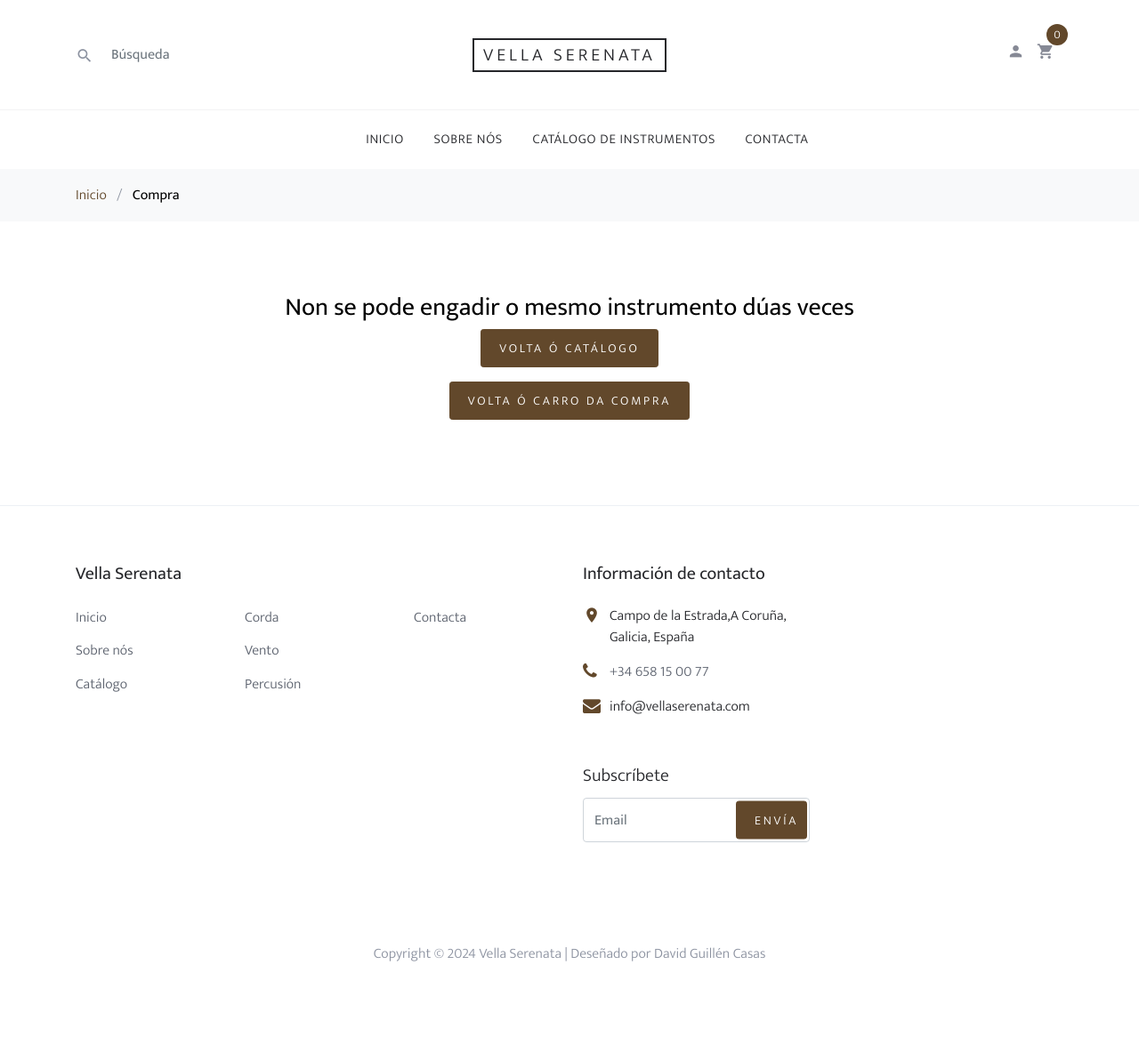
After one commit to DavidGuillenCasas/vella_serenata, a PHP site: page /repetido.php in a window 1280 px wide. The commit adds this page. Shown: the whole page at 89% size. Run offline with PHP 8.4, Linux system fonts and the light colour scheme; some libraries are stand-ins or nearby versions; some web fonts are replaced.

Commit message:
Modificación filtros por categorias en el catálogo

```diff
--- a/carro.php
+++ b/carro.php
@@ -20,7 +20,7 @@ if (isset ($_SESSION['carrito'])){
     IMPORTANTE: supongo que sólo tengdré una cantidad de stock de cada artículo en concreto*/
     if($encuentra == true){
       //mejorar esta parte si queremos incluir un artículo en el carrito que ya hemos incluído
-      header("Location:./catalogo.php");
+      header("Location:./repetido.php");
 
     }else{
       // Compruebo si había algún otro instrumento en el carro de la compra previamente, y lo incluyo
--- a/catalogo.php
+++ b/catalogo.php
@@ -123,11 +123,11 @@
               $resultado= $conexion->query("SELECT * FROM categorias ");
               while ($fila=mysqli_fetch_array($resultado)){
               ?>
-                <li class="mb-1"><a href="#" class="d-flex"><span><?php echo $fila['nombre'];?></span>
+                <li class="mb-1"><a href="./busqueda.php?texto=<?php echo $fila['id'] ?>" class="d-flex"><span><?php echo $fila['nombre'];?></span>
                 <span class="text-black ml-auto">
                   <?php
                   /*Encierro la lógica para colcular cuantos registros hay de cada categoría cogiendo el i de categoría
-                  de la consulta anterior y así me cuenta los regitros de cada producto dentro de la misma categoría*/
+                  de la consulta anterior y así me cuenta los registros de cada producto dentro de la misma categoría*/
                   $resultado2=$conexion->query("SELECT COUNT(*) FROM productos WHERE inventario =1 AND id_categoria=".$fila['id'] );
                   $fila2=mysqli_fetch_row($resultado2);
                 echo $fila2[0];?>
--- /dev/null
+++ b/repetido.php
@@ -0,0 +1,58 @@
+
+<!-- Capa visualización de la página-->
+<!DOCTYPE html>
+<html lang="gl">
+  <head>
+   <title>Vella Serenata - Instrumentos Vintage</title>
+    <meta charset="utf-8">
+    <meta name="viewport" content="width=device-width, initial-scale=1, shrink-to-fit=no">
+
+    <link rel="stylesheet" href="https://fonts.googleapis.com/css?family=Mukta:300,400,700">
+    <link rel="stylesheet" href="fonts/icomoon/style.css">
+
+
+    <!-- Cargando e icono de la tienda en la parte superior de la pestaña -->
+    <link rel="shortcut icon" type="image/x-icon" href="imagenes/icono.ico">
+
+    <link rel="stylesheet" href="css/bootstrap.min.css">
+    <link rel="stylesheet" href="css/magnific-popup.css">
+    <link rel="stylesheet" href="css/jquery-ui.css">
+    <link rel="stylesheet" href="css/owl.carousel.min.css">
+    <link rel="stylesheet" href="css/owl.theme.default.min.css">
+    <link rel="stylesheet" href="css/aos.css">
+    <link rel="stylesheet" href="css/style.css">
+
+  </head>
+  <body>
+
+  <div class="site-wrap">
+    <!--Se incluye la cabecera con elementos comunes -->
+   <?php include("./comunes/cabecera.php"); ?>
+
+    <div class="site-section">
+      <div class="container">
+        <div class="row">
+          <div class="col-md-12 text-center">
+            <h3 class="text-black">Non se pode engadir o mesmo instrumento dúas veces</h3>
+            <p><a href="catalogo.php" class="btn btn-sm btn-primary">Volta ó catálogo</a></p>
+            <p><a href="carro.php" class="btn btn-sm btn-primary">Volta ó carro da compra</a></p>
+          </div>
+        </div>
+      </div>
+    </div>
+<!--Se incluye el pie con elementos comunes -->
+    <?php include("./comunes/pie.php"); ?>
+
+  </div>
+
+  <script src="js/jquery-3.3.1.min.js"></script>
+  <script src="js/jquery-ui.js"></script>
+  <script src="js/popper.min.js"></script>
+  <script src="js/bootstrap.min.js"></script>
+  <script src="js/owl.carousel.min.js"></script>
+  <script src="js/jquery.magnific-popup.min.js"></script>
+  <script src="js/aos.js"></script>
+  <script src="js/main.js"></script>
+
+  </body>
+</html>
```
Also changed, not shown: busqueda.php (+18 -8 lines).
